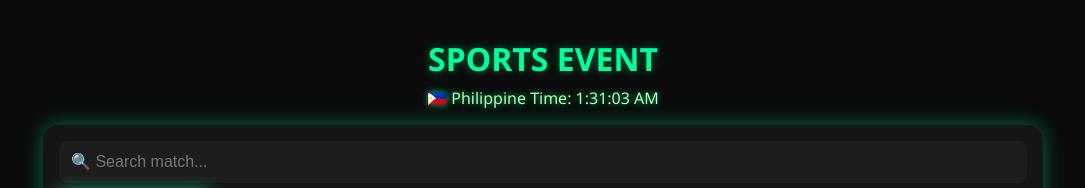
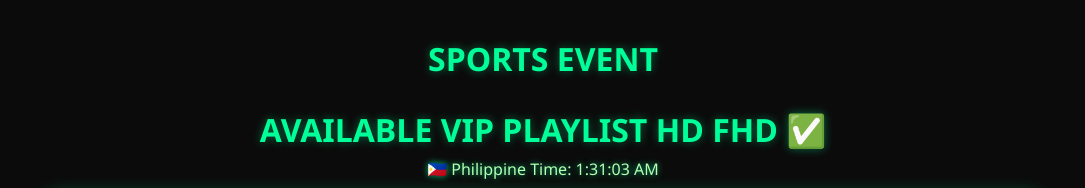
Before and after one commit to saver-grand/vcel, a plain HTML site: page index.html in a window 1280 px wide. Shown: the top 188 px of the page, without its empty margins (97-1182 px from the left). Drawn offline with nearby package versions, Linux system fonts and the light colour scheme.

Commit message:
Update index.html

```diff
--- a/index.html
+++ b/index.html
@@ -209,6 +209,7 @@
 </head>
 <body>
   <h1>SPORTS EVENT</h1>
+  <h1> AVAILABLE VIP PLAYLIST HD FHD ✅</h1>
   <div id="phTime">🇵🇭 Philippine Time: --:--:--</div>
 
   <div class="card">
```
